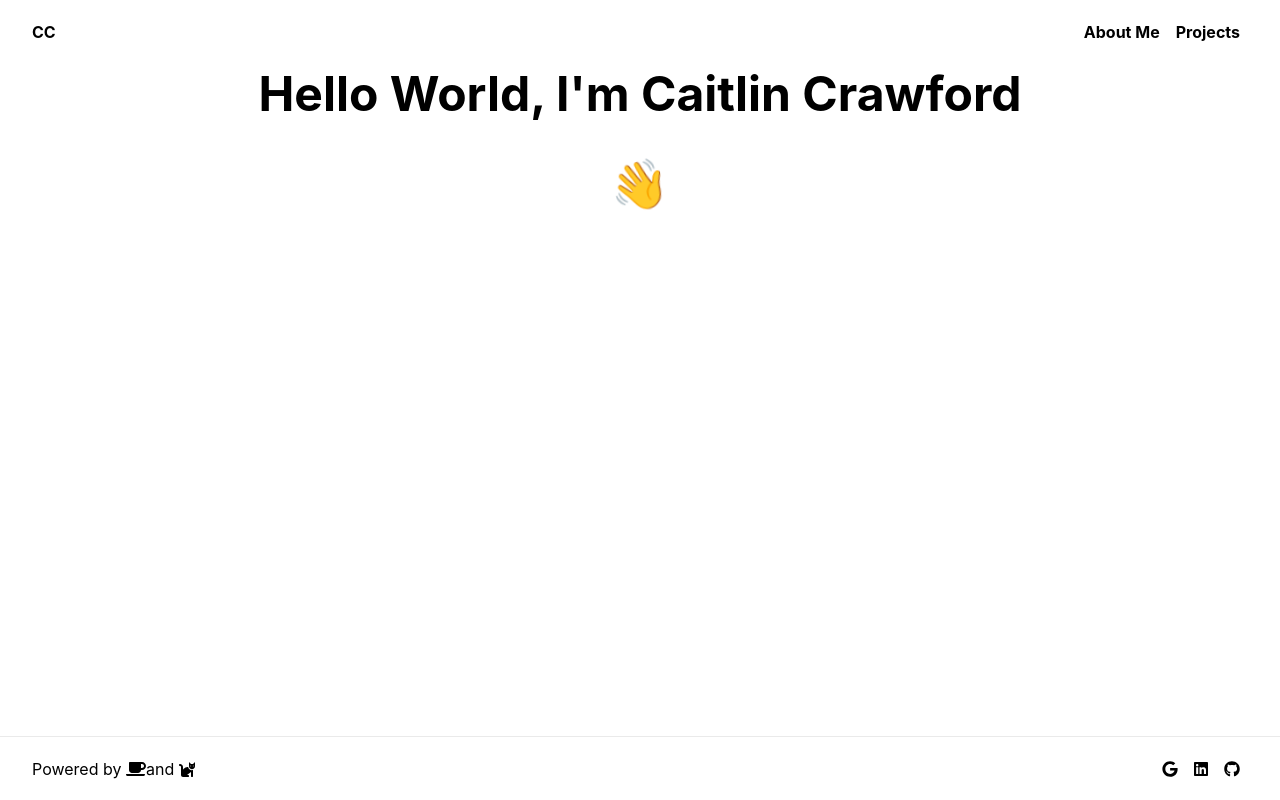
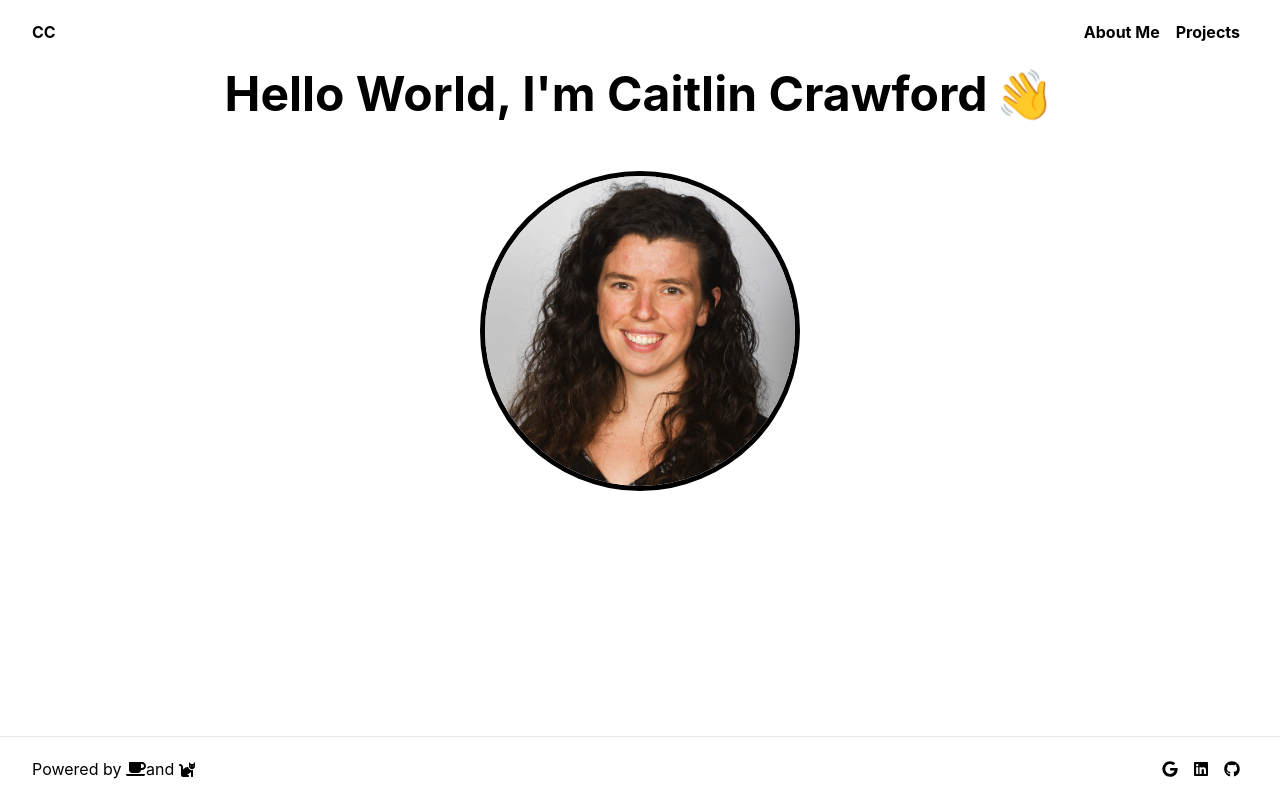
Before and after one commit to caitlincraw/portfolio, a Next.js app: page / in a window 1280 px wide. Built offline with nearby package versions, Linux system fonts and the light colour scheme.

Commit message:
Update homepage

```diff
--- a/pages/index.js
+++ b/pages/index.js
@@ -13,10 +13,11 @@ export default function Home() {
       <main className={utilStyles.main}>
           <h1 className={utilStyles.title}>
             Hello World, I'm Caitlin Crawford
+            <span className={styles.wave}>👋</span>
           </h1>
 
           <p className={utilStyles.description}>
-            <div className={styles.wave}>👋</div>
+            <img className={styles.headshot} src="./images/headshot.jpg"></img>
           </p>
       </main>
 
--- a/styles/Home.module.css
+++ b/styles/Home.module.css
@@ -1,9 +1,16 @@
+.headshot {
+  width: 20rem;
+  border: 5px solid black;
+  border-radius: 100%;
+}
+
 .wave {
   animation-name: wave-animation;
   animation-duration: 2.5s;
   animation-iteration-count: infinite;
   transform-origin: 70% 70%;
   display: inline-block;
+  padding-left: 0.5rem;
 }
 
 @keyframes wave-animation {
```
Also changed, not shown: public/images/headshot.jpg (added).
